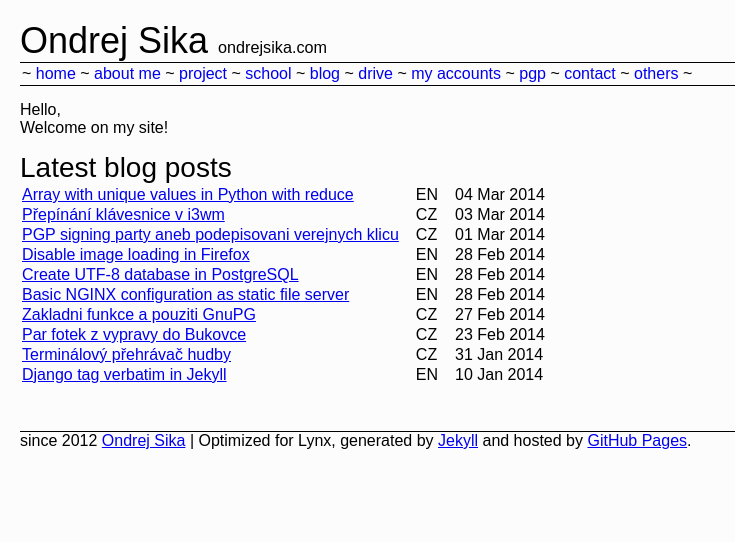
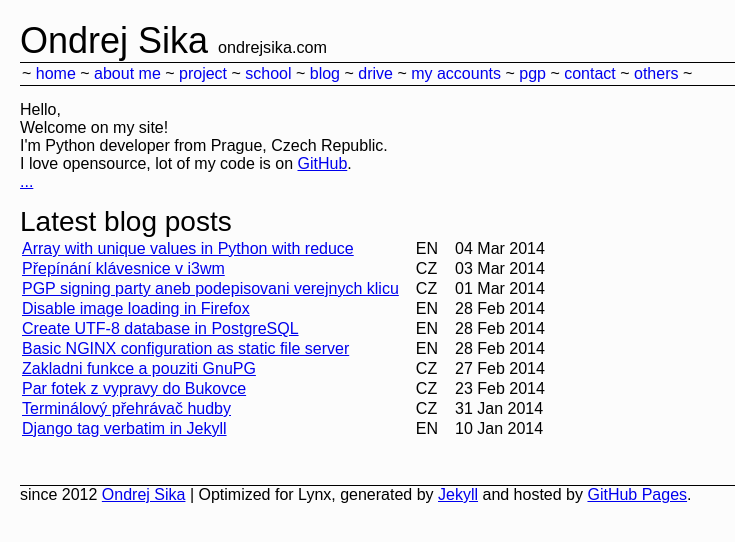
Before and after one commit to ondrejsika/ondrejsika.com, a Jekyll site: the page built from index.html, in a window 1280 px wide. Shown: the top 542 px of the page, without its empty margins (0-735 px from the left). Built offline with Jekyll 4.4.1, drawn with Linux system fonts in a browser that asks for light colours; Markdown is read by kramdown in place of the engine named in the settings; comment, search, counter and statistics services are not loaded.

Commit message:
update about me text

```diff
--- a/about-me.html
+++ b/about-me.html
@@ -12,7 +12,7 @@
         <br>
         I love opensource, lot of my code is on <a href="http://github.com/ondrejsika">GitHub</a>.
         <br>
-        Currently I work as Lead developer at <a href="http://gayguide365.com">GayGuide365</a> (CZ) and Chief Web Architect  at <a href="http://mechanicalamoeba.com">Mechanical Amoeba</a> (HK).
+        Currently I work as developer at <a href="http://gayguide365.com">GayGuide365</a> (CZ), <a href="http://mining.bitcoin.cz">Slush's pool</a> (CZ)  and Chief Web Architect  at <a href="http://mechanicalamoeba.com">Mechanical Amoeba</a> (HK).
         <br>
         I&#39;m scout leader at <a href="http://sedastrela.cz">Šedá Střela</a> (in Pilsen) and I like cycling, scootering and orieentering at <a href="http://lpm.zcu.cz">LPM</a>.
         <br>
--- a/index.html
+++ b/index.html
@@ -10,7 +10,13 @@
             Hello,
         <br>
             Welcome on my site!
-        </p>
+        <br>
+            I'm Python developer from Prague, Czech Republic.
+        <br>
+            I love opensource, lot of my code is on <a href="http://github.com/ondrejsika">GitHub</a>.
+        <br>
+            <a href="/about-me.html">...</a>
+       </p>
 
         <h3>Latest blog posts</h3>
         <table>
```
